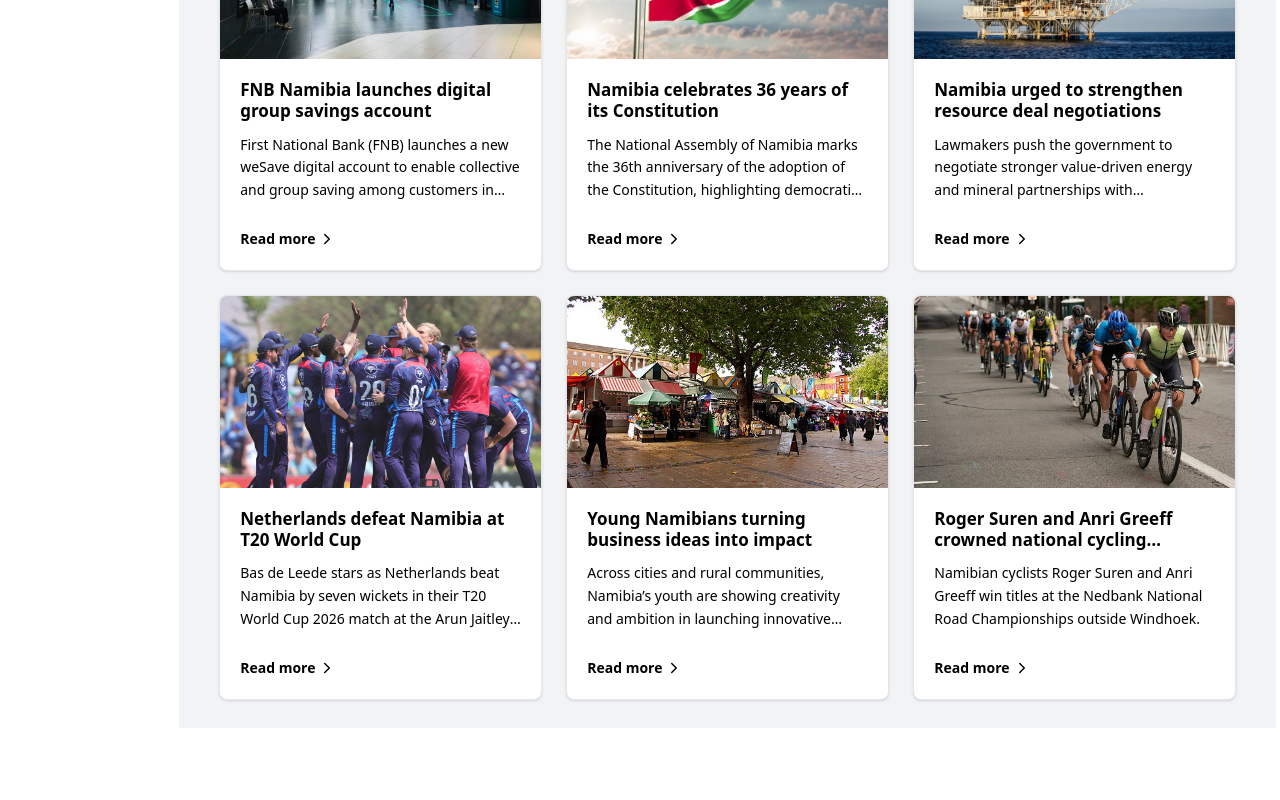
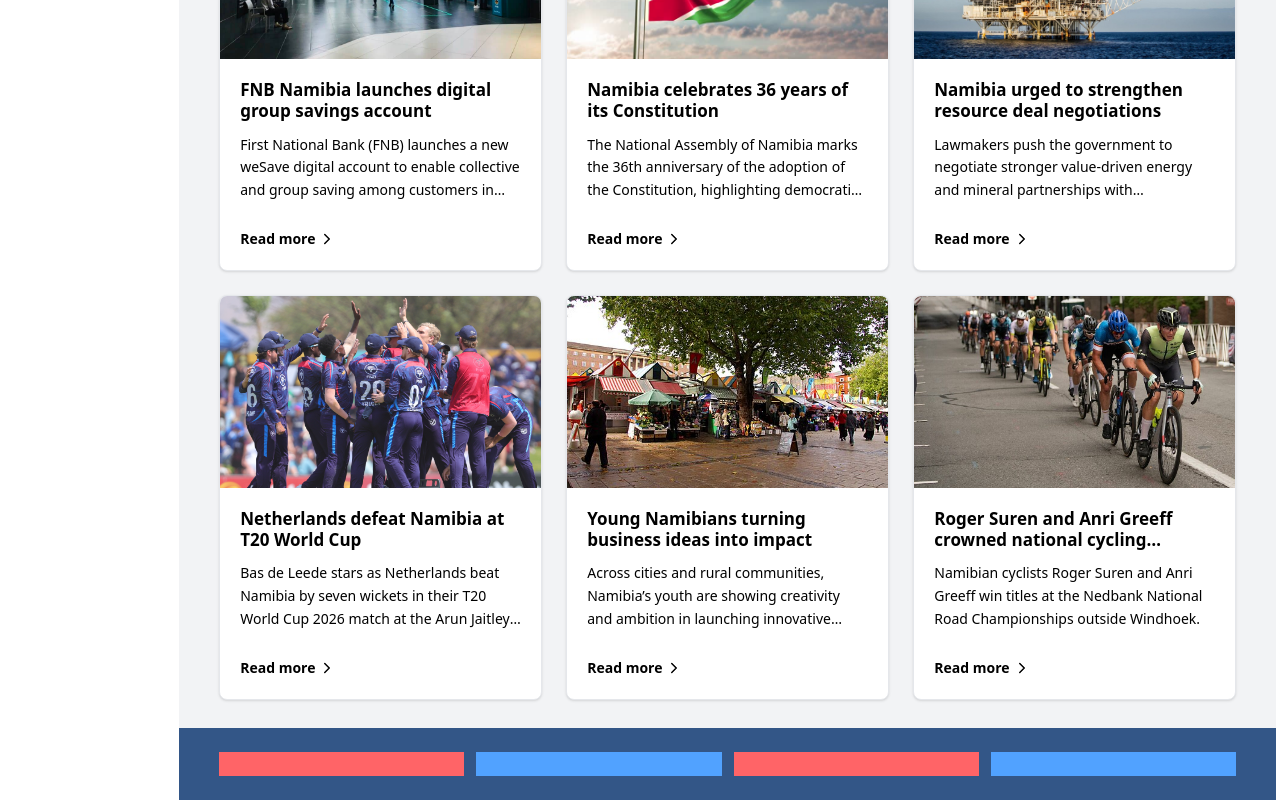
Before and after one commit to Tjitouua/frontend2, a React app: page / in a window 1280 px wide. Shown: the part 1674-2474 px from the top of the page. Before the commit the page ends 2402 px from the top, so only its background shows below. Built offline with nearby package versions, Linux system fonts and the light colour scheme; the HTML template or start-up script is replaced by a standard one.

Commit message:
Started with the footer

```diff
--- /dev/null
+++ b/src/components/Footer.tsx
@@ -0,0 +1,27 @@
+
+
+
+const Footer = () => {
+      return (
+         <div className="w-full grid grid-cols-1 sm:grid-cols-2 gap-3 lg:grid-cols-3 xl:grid-cols-4 px-10 py-6 bg-[var(--color-primary)] text-[var(--color-secondary-card)]">
+             <div className="py-3 bg-red-400 px-3">
+
+             </div>
+
+             <div className="py-3 bg-blue-400 px-3">
+
+             </div>
+
+             <div className="py-3 bg-red-400 px-3">
+
+             </div>
+
+             <div className="py-3 bg-blue-400 px-3
+             ">
+
+             </div>
+         </div>
+      )
+}
+
+export default Footer;
--- a/src/components/HomeSection.tsx
+++ b/src/components/HomeSection.tsx
@@ -1,5 +1,6 @@
 import FlexTopPart from "../ui/FlexTopPart";
 import Section from "../ui/Section";
+import Footer from "./Footer";
 import Header from "./Header";
 import Hero from "./Hero";
 import NewsPart from "./NewsPart";
@@ -16,6 +17,7 @@ const HomeSection = () => {
             <Hero />
             <ServicesPart />
             <NewsPart />
+            <Footer />
         </Section>
       )
 }
```
